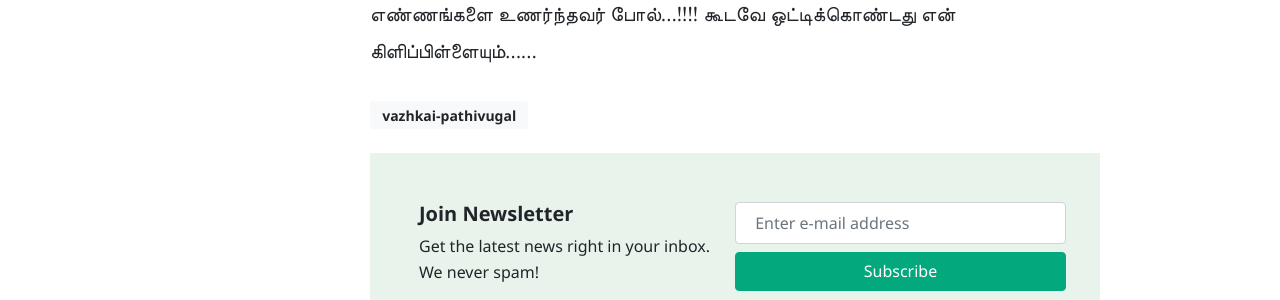
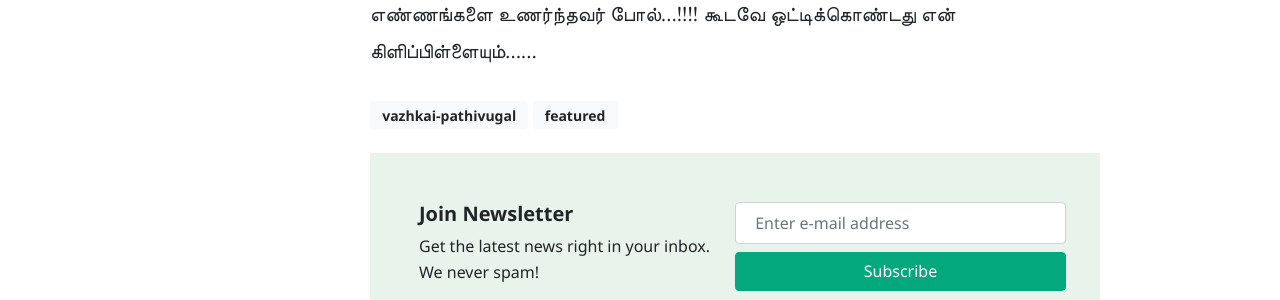
Before and after one commit to vigneshragupathy/pratheba, a Jekyll site: the page built from _posts/2020-02-22-sivaratridiaries.md, in a window 1280 px wide and 900 px high, scrolled down 5737 px. Shown: the part 184-484 px from the top of the window. Built offline with Jekyll 4.4.1, drawn with Linux system fonts in a browser that asks for light colours; nearby versions of some CDN libraries; comment, search, counter and statistics services are not loaded.

Commit message:
updated sticky post

```diff
--- a/_posts/2018-02-08-anandha-yaazh.markdown
+++ b/_posts/2018-02-08-anandha-yaazh.markdown
@@ -5,6 +5,7 @@ featured: true
 date: '2018-02-08 08:56:44'
 tags:
 - vazhkai-pathivugal
+- featured
 image: content/images/size/w2000/2018/02/upload-1518080126.jpg
 ---
 
--- a/_posts/2020-02-22-sivaratridiaries.md
+++ b/_posts/2020-02-22-sivaratridiaries.md
@@ -5,6 +5,7 @@ featured: true
 date: '2020-02-22 08:56:44'
 tags:
 - vazhkai-pathivugal
+- featured
 image: content/images/size/w2000/2020/02/PicsArt_02-22-10.06.33.jpg
 ---
 
```
Also changed, not shown: _posts/2018-09-28-mayiladuthurai_express.md (+1 -0 lines).
